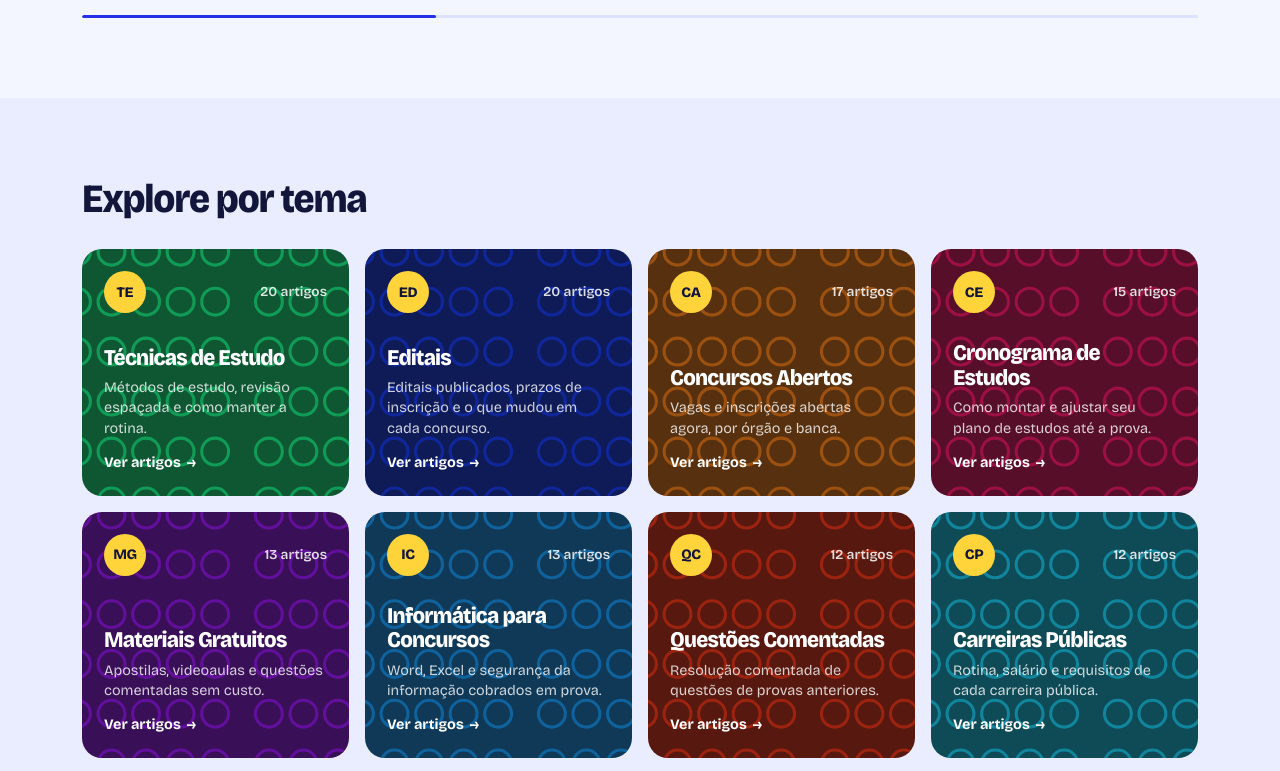
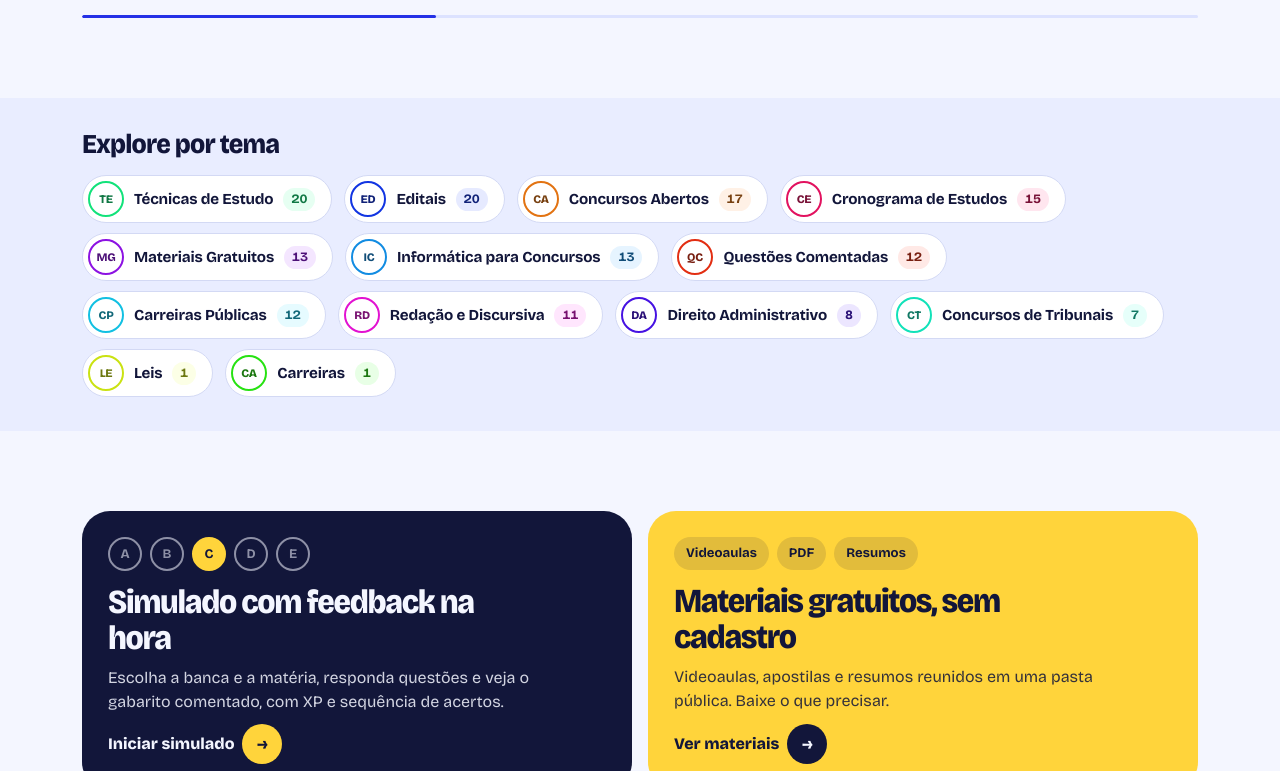
Before and after one commit to alter012026-hash/Blog_V1, a Next.js app: page / in a window 1280 px wide. Shown: the part 3409-4180 px from the top of the page. Built offline with nearby package versions, Linux system fonts and the light colour scheme.

Commit message:
Dashboard de trafego, carrossel de novos artigos e chips de temas

```diff
--- a/app/page.js
+++ b/app/page.js
@@ -142,7 +142,7 @@ export default function HomePage() {
 
       {/* ── Temas ────────────────────────────────────────────── */}
       {categoryStats.length > 0 && (
-        <section className="section section--alt">
+        <section className="section section--alt section--tight">
           <div className="container">
             <div className="section-header">
               <h2 className="section-title">Explore por tema</h2>
--- a/app/styles/home.css
+++ b/app/styles/home.css
@@ -350,72 +350,118 @@
 .post-card--featured .cover-photo { filter: none; mix-blend-mode: normal; opacity: 1; }
 .post-card--featured .cover-marks { display: none; }
 
-/* ── Categorias: blocos de cor ──────────────────────────────────── */
-.category-scroll-hint { display: none; }
-.category-cards-grid {
+/* ── Temas: chips compactos ─────────────────────────────────────── */
+.tc { position: relative; }
+.tc-list {
+  list-style: none;
+  display: flex;
+  gap: 10px;
+  margin: 0 calc(var(--gutter) * -1);
+  padding: 4px var(--gutter) 8px;
+  overflow-x: auto;
+  scroll-snap-type: x proximity;
+  scroll-padding-inline: var(--gutter);
+  scrollbar-width: none;
+  -webkit-overflow-scrolling: touch;
+  /* esmaece as bordas para indicar que há mais à direita/esquerda */
+  -webkit-mask: linear-gradient(90deg, transparent 0, #000 var(--gutter), #000 calc(100% - 28px), transparent 100%);
+          mask: linear-gradient(90deg, transparent 0, #000 var(--gutter), #000 calc(100% - 28px), transparent 100%);
+}
+.tc-list::-webkit-scrollbar { display: none; }
+.tc-item { flex: none; scroll-snap-align: start; }
+
+.tc-chip {
+  position: relative;
+  display: inline-flex;
+  align-items: center;
+  gap: 10px;
+  min-height: 48px;
+  padding: 5px 16px 5px 5px;
+  border-radius: var(--radius-full);
+  border: 1.5px solid var(--border);
+  background: var(--surface);
+  color: var(--text);
+  text-decoration: none;
+  white-space: nowrap;
+  transition: border-color var(--t-base) var(--ease-out), transform var(--t-base) var(--ease-out), box-shadow var(--t-base) var(--ease-out);
+}
+/* a bolinha do gabarito: anel na cor do tema que se preenche no hover */
+.tc-bubble {
+  position: relative;
+  isolation: isolate;
   display: grid;
-  grid-auto-flow: column;
-  grid-auto-columns: min(78%, 280px);
-  gap: 12px;
-  overflow-x: auto;
-  scroll-snap-type: x mandatory;
-  margin: 0 calc(var(--gutter) * -1);
-  padding: 4px var(--gutter) 16px;
-  scrollbar-width: none;
+  place-items: center;
+  flex: none;
+  width: 36px; height: 36px;
+  border-radius: 50%;
+  border: 2px solid var(--cat);
+  overflow: hidden;
 }
-.category-cards-grid::-webkit-scrollbar { display: none; }
-
-.category-card {
-  position: relative;
-  display: flex;
-  flex-direction: column;
-  min-height: 190px;
-  padding: 18px;
-  border-radius: var(--radius-lg);
-  overflow: hidden;
-  isolation: isolate;
-  scroll-snap-align: start;
-  text-decoration: none;
-  color: #fff;
-  background: var(--cat-deep);
-  transition: transform var(--t-base) var(--ease-out), background var(--t-base);
-}
-.category-card::before {
+.tc-bubble::before {
   content: "";
   position: absolute; inset: 0; z-index: -1;
   background: var(--cat);
-  opacity: 0.5;
-  -webkit-mask: var(--rings) 70% 40% / 230% auto no-repeat;
-          mask: var(--rings) 70% 40% / 230% auto no-repeat;
-  transition: transform var(--t-slow) var(--ease-out), opacity var(--t-base);
+  transform: scale(0);
+  transition: transform var(--t-base) var(--ease-out);
 }
-.category-card:hover { transform: translateY(-4px); }
-.category-card:hover::before { transform: scale(1.08); opacity: 0.8; }
-.category-card:active { transform: scale(0.98); }
-.category-card-top { display: flex; align-items: center; justify-content: space-between; gap: 8px; }
-.category-card-code {
-  display: grid; place-items: center;
-  width: 42px; height: 42px;
-  border-radius: 50%;
-  background: var(--hl);
-  color: var(--on-hl);
+.tc-code {
+  font-size: 0.72rem;
   font-weight: 800;
-  font-size: 0.9rem;
   letter-spacing: -0.02em;
+  color: var(--cat-text);
+  transition: color var(--t-fast);
 }
-.category-card-count { font-size: 0.85rem; font-weight: 600; opacity: 0.85; }
-.category-card-title { margin-top: auto; padding-top: 28px; font-size: 1.4rem; font-weight: 800; line-height: 1.1; letter-spacing: -0.035em; font-stretch: 92%; }
-.category-card-desc { margin-top: 8px; font-size: 0.9rem; line-height: 1.4; color: rgba(255, 255, 255, 0.8); display: none; }
-.category-card-cta { margin-top: 12px; font-size: 0.9rem; font-weight: 700; display: inline-flex; gap: 6px; }
-.category-card-arrow { transition: transform var(--t-base) var(--ease-out); }
-.category-card:hover .category-card-arrow { transform: translateX(5px); }
+.tc-name { font-weight: 700; font-size: 0.95rem; letter-spacing: -0.01em; }
+.tc-count {
+  min-width: 24px;
+  padding: 1px 8px;
+  border-radius: var(--radius-full);
+  background: var(--cat-soft);
+  color: var(--cat-text);
+  font-size: 0.8rem;
+  font-weight: 700;
+  text-align: center;
+  font-variant-numeric: tabular-nums;
+}
+
+.tc-chip:hover, .tc-chip:focus-visible { border-color: var(--cat); transform: translateY(-2px); box-shadow: var(--shadow-md); }
+.tc-chip:hover .tc-bubble::before, .tc-chip:focus-visible .tc-bubble::before { transform: scale(1); }
+.tc-chip:hover .tc-code, .tc-chip:focus-visible .tc-code { color: #fff; }
+.tc-chip:active { transform: scale(0.97); }
+[data-theme="dark"] .tc-chip:hover .tc-code, [data-theme="dark"] .tc-chip:focus-visible .tc-code { color: #0A0D24; }
+
+/* entrada em sequência (só quando o JS "armou" a seção) */
+.tc.is-armed .tc-item { opacity: 0; transform: translateY(10px) scale(0.96); }
+.tc.is-armed.is-in .tc-item {
+  opacity: 1;
+  transform: none;
+  transition: opacity 420ms var(--ease-out), transform 520ms var(--ease-out);
+  transition-delay: calc(var(--i, 0) * 45ms);
+}
+/* depois de entrar, a bolinha "marca" uma vez, em cascata */
+.tc.is-in .tc-bubble { animation: tc-pop 520ms var(--ease-spring) both; animation-delay: calc(var(--i, 0) * 45ms + 160ms); }
+@keyframes tc-pop { 0% { transform: scale(0.6); } 100% { transform: scale(1); } }
+
+/* seção mais baixa quando contém só os chips */
+.section--tight { padding: 32px 0; }
+.section--tight .section-header { margin-bottom: 14px; }
+.section--tight .section-title { font-size: clamp(1.3rem, 1.1rem + 0.9vw, 1.7rem); }
 
 @media (min-width: 720px) {
-  .category-cards-grid { grid-auto-flow: row; grid-auto-columns: auto; grid-template-columns: repeat(3, 1fr); overflow: visible; margin: 0; padding: 0; gap: 16px; }
-  .category-card { min-height: 230px; padding: 22px; }
-  .category-card-desc { display: block; }
+  .tc-list {
+    flex-wrap: wrap;
+    gap: 10px 12px;
+    margin: 0;
+    padding: 2px 0;
+    overflow: visible;
+    -webkit-mask: none;
+            mask: none;
+  }
 }
-@media (min-width: 1040px) { .category-cards-grid { grid-template-columns: repeat(4, 1fr); } }
+@media (prefers-reduced-motion: reduce) {
+  .tc-chip, .tc-bubble::before, .tc-code { transition: none; }
+  .tc.is-in .tc-bubble { animation: none; }
+}
 
 /* ── Ferramentas (simulado / materiais) ─────────────────────────── */
 .tools-grid { display: grid; gap: 16px; }
--- a/components/CategoryCards.jsx
+++ b/components/CategoryCards.jsx
@@ -1,37 +1,69 @@
+"use client";
+
 import Link from "next/link";
+import { useEffect, useRef } from "react";
 import { getCategoryMeta } from "../lib/category-meta";
 
-/** Blocos de cor por tema. Celular: carrossel com snap; desktop: grade. */
+/**
+ * Temas em formato "chip": uma bolinha de cartão-resposta (código da
+ * categoria) + nome + quantidade. Celular: uma única fileira rolável com
+ * snap; desktop: quebra em poucas linhas. Ocupa uma fração da altura dos
+ * antigos blocos coloridos.
+ *
+ * Animação (só CSS, ativada por IntersectionObserver):
+ *  - entrada: os chips sobem e aparecem em sequência quando a seção surge;
+ *  - hover/foco/toque: a bolinha é "preenchida", como marcar o gabarito.
+ * Sem JS ou com "reduzir movimento" tudo aparece parado, sem animação.
+ */
 export default function CategoryCards({ categories }) {
+  const ref = useRef(null);
+
+  useEffect(() => {
+    const el = ref.current;
+    if (!el) return undefined;
+    if (window.matchMedia("(prefers-reduced-motion: reduce)").matches) return undefined;
+
+    el.classList.add("is-armed");
+    const observer = new IntersectionObserver(
+      ([entry]) => {
+        if (entry.isIntersecting) {
+          el.classList.add("is-in");
+          observer.disconnect();
+        }
+      },
+      { threshold: 0.15 }
+    );
+    observer.observe(el);
+    return () => observer.disconnect();
+  }, []);
+
   if (!categories || categories.length === 0) return null;
 
   return (
-    <div className="category-cards-wrap">
-      <div className="category-cards-grid">
-        {categories.map((cat) => {
+    <nav className="tc" ref={ref} aria-label="Explorar por tema">
+      <ul className="tc-list">
+        {categories.map((cat, i) => {
           const meta = getCategoryMeta(cat.name);
           return (
+            <li key={cat.name} className="tc-item" style={{ "--i": Math.min(i, 10) }}>
               <Link
-              key={cat.name}
                 href={`/blog?categoria=${encodeURIComponent(cat.name)}`}
-              className="category-card cat"
+                className="tc-chip cat"
                 style={{ "--h": meta.hue }}
+                title={meta.description}
               >
-              <div className="category-card-top">
-                <span className="category-card-code" aria-hidden="true">{meta.code}</span>
-                <span className="category-card-count">
-                  {cat.count} {cat.count === 1 ? "artigo" : "artigos"}
+                <span className="tc-bubble" aria-hidden="true">
+                  <span className="tc-code">{meta.code}</span>
                 </span>
-              </div>
-              <h3 className="category-card-title">{cat.name}</h3>
-              <p className="category-card-desc">{meta.description}</p>
-              <span className="category-card-cta">
-                Ver artigos <span className="category-card-arrow" aria-hidden="true">→</span>
+                <span className="tc-name">{cat.name}</span>
+                <span className="tc-count" aria-label={`${cat.count} ${cat.count === 1 ? "artigo" : "artigos"}`}>
+                  {cat.count}
                 </span>
               </Link>
+            </li>
           );
         })}
-      </div>
-    </div>
+      </ul>
+    </nav>
   );
 }
```
Also changed, not shown: 1 other file (tests, documents, lock files or other folders). Lines whose indentation alone changed are shown as unchanged.
